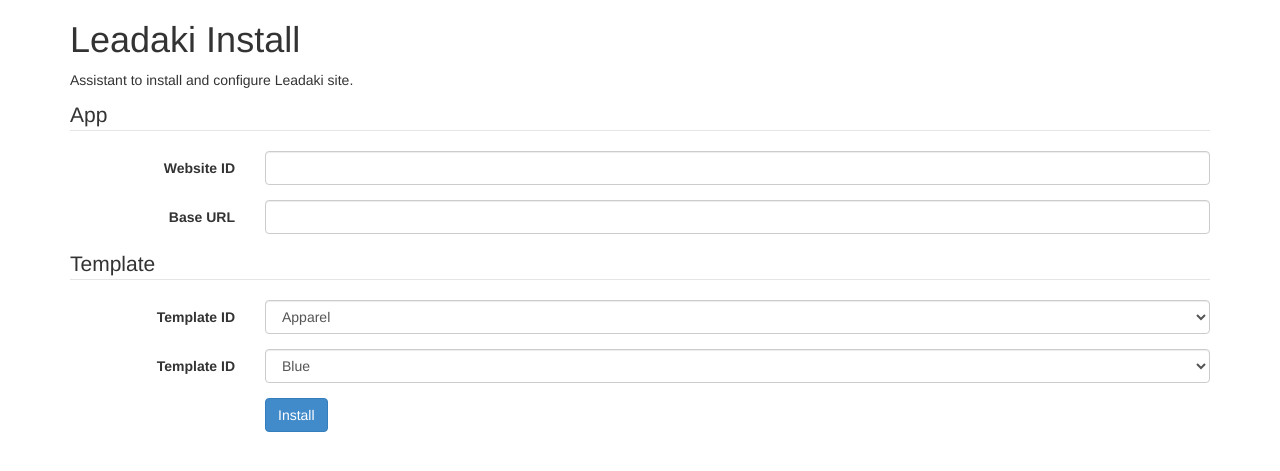
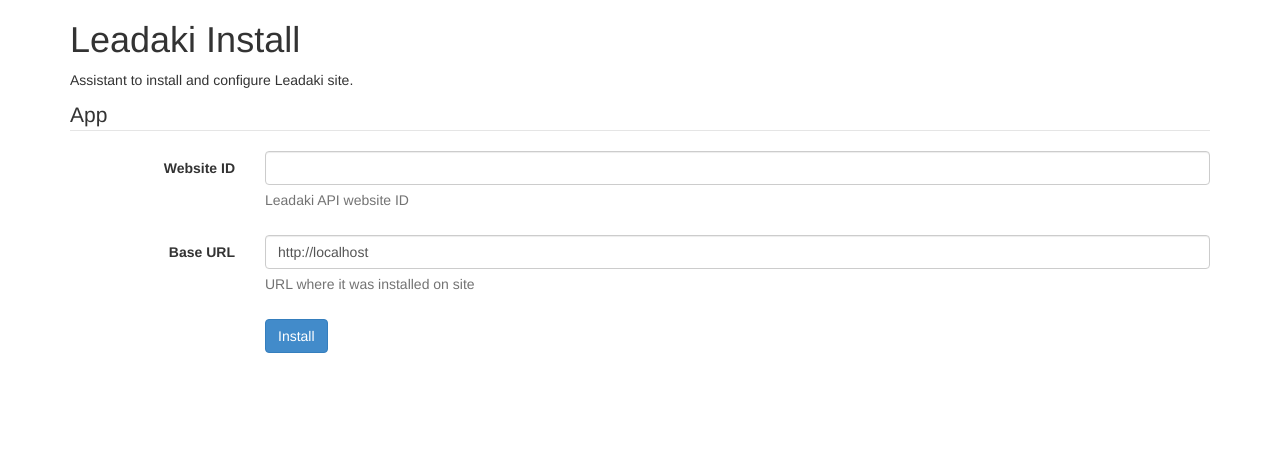
Before and after one commit to Leadaki/websites, a PHP site: page /install/index.php in a window 1280 px wide. Shown: the top 471 px of the page. Run offline with PHP 8.4, Linux system fonts and the light colour scheme.

Commit message:
Complete install script

```diff
--- a/install/index.php
+++ b/install/index.php
@@ -1,3 +1,58 @@
+<?php
+
+$baseUrl = 'http' . (isset($_SERVER['HTTPS']) ? 's' : '') . '://' . $_SERVER['HTTP_HOST'] . substr($_SERVER['SCRIPT_NAME'], 0, strpos($_SERVER['SCRIPT_NAME'], '/install'));
+$configFilePath = __DIR__ . '/../config/config.php';
+
+if (isset($_POST['config'])) {
+
+    require __DIR__ . '/../config/config.php.dist';
+    require __DIR__ . '/../vendor/autoload.php';
+
+    $status = array(
+        'isSuccess' => false,
+        'message' => null,
+    );
+
+    $config = array_merge($config, $_POST['config']);
+
+    $configContent = file_get_contents(__DIR__ . '/../config/config.php.dist');
+
+    $apiSitePath = $config['api']['base_url'] . '/' . $config['app']['website_id'];
+
+    try {
+        $loadSiteDataService = new \Leadaki\Frontend\Service\LoadSiteDataService($apiSitePath, array('cacheValid' => 0));
+    } catch (Exception $e) {
+        $status['message'] = $e->getMessage();
+    }
+
+    if (null === $status['message']) {
+
+        $configContent = preg_replace(
+            '/(\[\'website_id\'\] = )\'\'/',
+            sprintf('$1\'%s\'', $config['app']['website_id']),
+            $configContent
+        );
+        $configContent = preg_replace(
+            '/(\[\'base_url\'\] = )\'\'/',
+            sprintf('$1\'%s\'', $config['app']['base_url']),
+            $configContent
+        );
+
+        if (!file_exists($configFilePath) || isset($_POST['overwrite'])) {
+            if (is_writable(__DIR__ . '/..config/')) {
+                file_put_contents($configFilePath, $configContent);
+                $status['isSuccess'] = true;
+            } else {
+                $status['isSuccess'] = true;
+                $status['message'] = $configContent;
+            }
+        } else {
+            $status['message'] = 'Config file exists. Check overwrite option to overwrite config file';
+        }
+    }
+
+}
+?>
 <!doctype html>
 <html lang="es">
 <head>
@@ -9,61 +64,83 @@
 <div class="container">
     <div class="row">
         <div class="col-sm-12">
+            <?php if (isset($status) && $status['isSuccess']): ?>
+            <?php if(null === $status['message']): ?>
+            <div class="jumbotron" style="margin-top: 20px;">
+                    <h1>Success!</h1>
+                    <p>Your website is installed</p>
+                    <a class="btn btn-primary" href="<?php echo $config['app']['base_url']; ?>">Go to website!</a>
+                    <div class="alert alert-danger" style="margin-top: 20px;">
+                        <strong>Important!</strong> Remove install folder
+                    </div>
+            </div>
+            <?php else: ?>
+                <div class="well">
+                    <p class="lead">Impossible write config file. create a new php file, paste the next code and save as <strong>config/config.php</strong></p>
+                    <textarea class="form-control" rows="20"><?php echo $status['message']; ?></textarea>
+                    <div class="alert alert-danger" style="margin-top: 20px;">
+                        <strong>Important!</strong> Remove install folder
+                    </div>
+                </div>
+            <?php endif; ?>
+            <?php else: ?>
             <h1>Leadaki Install</h1>
             <p>Assistant to install and configure Leadaki site.</p>
-            <form role="form" class="form-horizontal" action="">
+            <form role="form" class="form-horizontal" action="" method="post">
                 <fieldset>
                     <legend>App</legend>
+
+                    <?php if (isset($status) && !$status['isSuccess']): ?>
+                    <div class="row">
+                        <div class="col-sm-12">
+                            <div class="alert alert-danger" role="alert">
+                                <?php echo $status['message']; ?>
+                            </div>
+                        </div>
+                    </div>
+                    <?php endif; ?>
 
                     <div class="form-group">
                         <label for="config-app-website_id" class="col-sm-2 control-label">Website ID</label>
                         <div class="col-sm-10">
-                            <input class="form-control" type="text" id="config-app-website_id" name="config[app][website_id]"/>
+                            <input
+                                class="form-control"
+                                type="text"
+                                id="config-app-website_id"
+                                name="config[app][website_id]"
+                                value="<?php echo isset($_POST['config']['app']['website_id']) ? $_POST['config']['app']['website_id'] : ''; ?>"
+                            />
+                            <p class="help-block">Leadaki API website ID</p>
                         </div>
                     </div>
 
                     <div class="form-group">
                         <label for="config-app-base_url" class="col-sm-2 control-label">Base URL</label>
                         <div class="col-sm-10">
-                            <input class="form-control" type="text" id="config-app-base_url" name="config[app][base_url]"/>
+                            <input
+                                class="form-control"
+                                type="text"
+                                id="config-app-base_url"
+                                name="config[app][base_url]"
+                                placeholder="<?php echo $baseUrl; ?>"
+                                value="<?php echo isset($_POST['config']['app']['base_url']) ? $_POST['config']['app']['base_url'] : $baseUrl; ?>"
+                            />
+                            <p class="help-block">URL where it was installed on site</p>
                         </div>
                     </div>
 
-                </fieldset>
-
-                <fieldset>
-                    <legend>Template</legend>
-
+                    <?php if (file_exists($configFilePath)): ?>
                     <div class="form-group">
-                        <label for="config-template-id" class="col-sm-2 control-label">Template ID</label>
-                        <div class="col-sm-10">
-                            <select class="form-control" id="config-template-id" name="config[template][id]">
-                                <option value="apparel">Apparel</option>
-                                <option value="basic">Basic</option>
-                                <option value="modern">Modern</option>
-                                <option value="motors">Motors</option>
-                                <option value="pixma">Pixma</option>
-                            </select>
+                        <div class="col-sm-offset-2 col-sm-10">
+                            <div class="checkbox">
+                                <label>
+                                    <input type="checkbox" name="overwrite" id="overwrite"/> Config file exist. Overwrite?
+                                </label>
+                            </div>
                         </div>
                     </div>
+                    <?php endif; ?>
 
-                    <div class="form-group">
-                        <label for="config-template-color" class="col-sm-2 control-label">Template ID</label>
-                        <div class="col-sm-10">
-                            <select class="form-control" id="config-template-color" name="config[template][color]">
-                                <option value="blue">Blue</option>
-                                <option value="brown">Brown</option>
-                                <option value="golden">Golden</option>
-                                <option value="gray">Gray</option>
-                                <option value="green">Green</option>
-                                <option value="magenta">Magenta</option>
-                                <option value="orange">Orange</option>
-                                <option value="purple">Purple</option>
-                                <option value="red">Red</option>
-                                <option value="teal">Teal</option>
-                            </select>
-                        </div>
-                    </div>
                 </fieldset>
 
                 <div class="form-group">
@@ -72,6 +149,7 @@
                     </div>
                 </div>
             </form>
+            <?php endif; ?>
         </div>
     </div>
 </div>
```
